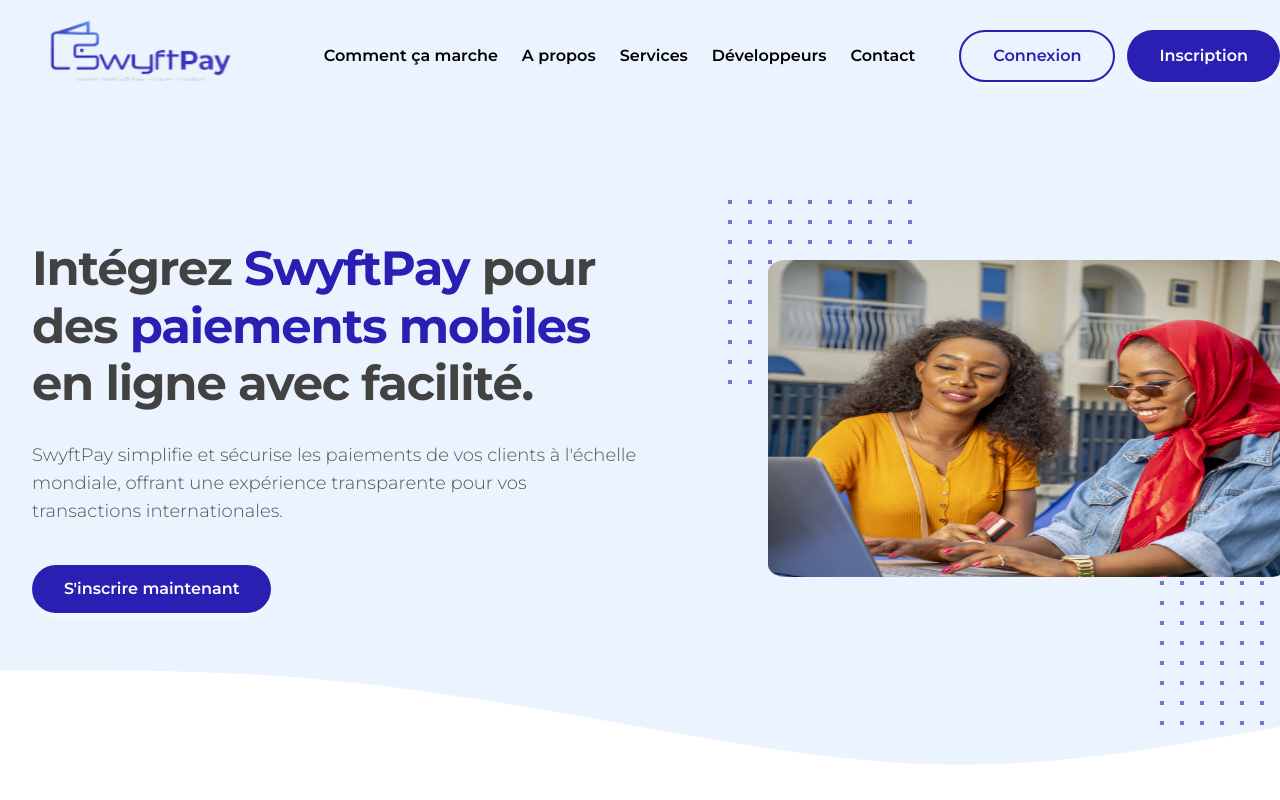
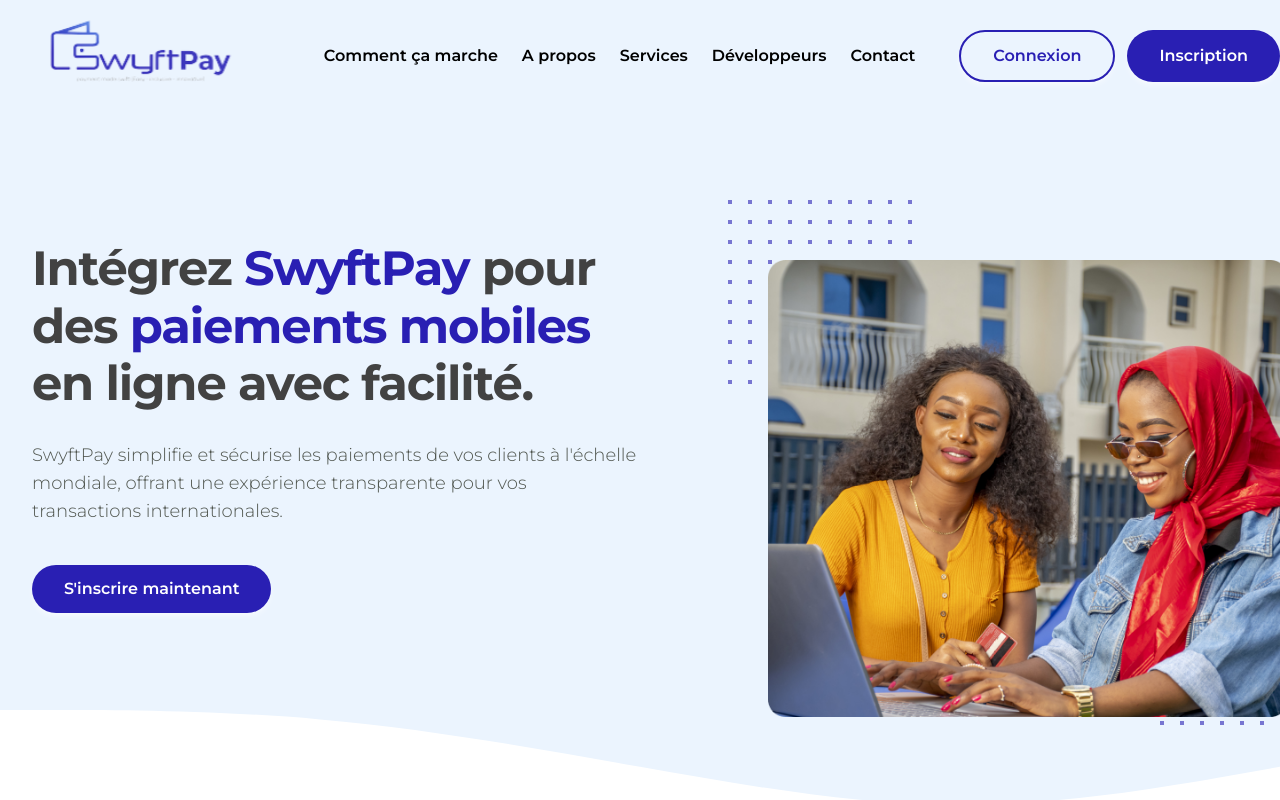
Before and after one commit to swyftpay-drc/frontend, a Next.js app: page / in a window 1280 px wide. Shown: the top 800 px of the page. Built offline with nearby package versions, Linux system fonts and the light colour scheme.

Commit message:
refactor:update style

```diff
--- a/src/components/client/home/banner-section/index.tsx
+++ b/src/components/client/home/banner-section/index.tsx
@@ -47,7 +47,7 @@
               {" "}
               <CercleClipPath />
             </div>
-            <div className="absolute top-5 -right-10 bottom-9 z-40 hidden md:flex">
+            <div className="absolute top-5 -right-10 bottom-9 z-40 hidden md:block">
               <Image src={BgHiro} width={520} alt="" />
             </div>
           </div>
--- a/src/components/client/home/index.tsx
+++ b/src/components/client/home/index.tsx
@@ -14,7 +14,7 @@
     <>
       <Header />
       <div className="bg-primary-400">
-        <BaseContainer className="md:pt-32">
+        <BaseContainer className="py-12 sm:py-10 md:pt-32">
           <BannerSection />
         </BaseContainer>
       </div>
```
